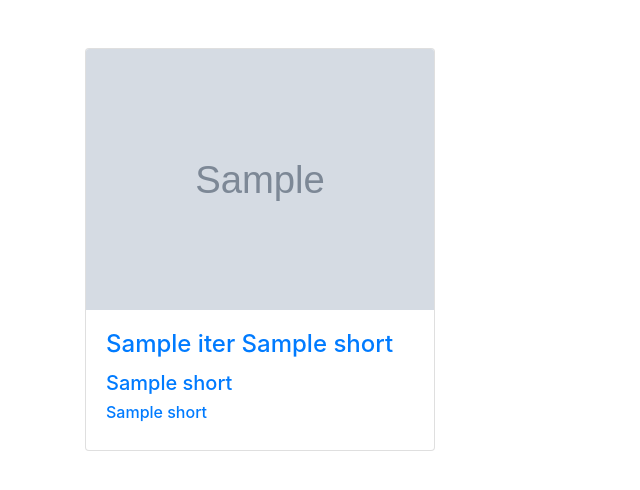
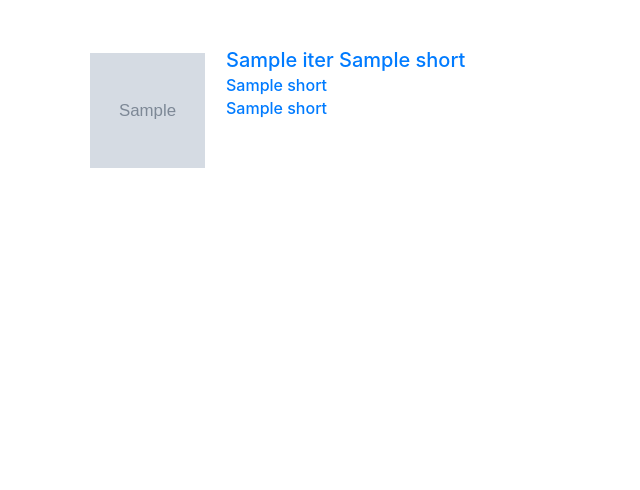
Before and after one commit to Daklyan/Spotython, a Django app: template api_spotify/templates/api_spotify/logged.html in a window 1280 px wide. Shown: the part 123-613 px from the top of the page, without its empty margins (0-640 px from the left). Run offline with Django 3.2, Linux system fonts and the light colour scheme; the template is opened without the code that fills it: most values are stand-ins (such as "Sample title", 1, 10 or a date in 2020); grey boxes marked "Sample" are stand-in pictures; some libraries are stand-ins or nearby versions.

Commit message:
Invert artist and track style display

```diff
--- a/api_spotify/controller/api.py
+++ b/api_spotify/controller/api.py
@@ -6,9 +6,9 @@ import os
 from spotipy import SpotifyOAuth
 
 # Client Id of the application https://developer.spotify.com/dashboard/applications
-os.environ['SPOTIPY_CLIENT_ID'] = 'bc588e09eb5e4b3a8e01068e211953e9'
+os.environ['SPOTIPY_CLIENT_ID'] = 'CLIENT_ID'
 # Client Secret of the application https://developer.spotify.com/dashboard/applications
-os.environ['SPOTIPY_CLIENT_SECRET'] = 'b87f5f087a95447e8f502058096b476d'
+os.environ['SPOTIPY_CLIENT_SECRET'] = 'CLIENT_SECRET'
 # URI to redirect after logged in
 os.environ['SPOTIPY_REDIRECT_URI'] = 'http://localhost:8000/logged'
 # Cache to store user token
--- a/api_spotify/templates/api_spotify/artiste.html
+++ b/api_spotify/templates/api_spotify/artiste.html
@@ -21,11 +21,11 @@
           {% include 'api_spotify/artiste/long.html' %}
       </div>
     </div>
-    <style>
+  {% comment %}  <style>
         #img-artiste {
             padding: 5px;
             width: 125px;
             height: 125px;
         }
-    </style>
+    </style>{% endcomment %}
 {% endblock%}
--- a/api_spotify/templates/api_spotify/index.html
+++ b/api_spotify/templates/api_spotify/index.html
@@ -5,7 +5,7 @@
     <br/>
     <section class="jumbotron text-center">
         <div class="container">
-          <h1 class="jumbotron-heading"><img src="https://cdn.icon-icons.com/icons2/1215/PNG/512/1492532800-21-stats_83217.png" width="40" height="40">Spotython</h1>
+          <h1 class="jumbotron-heading"><img src="https://puu.sh/G8K1C/d8a6d53411.png" width="40" height="40">Spotython</h1>
           <p class="lead text-muted">N'attendez plus le Spotify wrapped annuel et regardez vous même vos top artistes et vos musiques favorites</p>
           <p>
             <a href="{% url 'api_spotify:login' %}" class="btn btn-success">Login</a>
--- a/api_spotify/templates/api_spotify/logged.html
+++ b/api_spotify/templates/api_spotify/logged.html
@@ -21,4 +21,11 @@
           {% include 'api_spotify/long.html' %}
       </div>
     </div>
+    <style>
+        #img-track {
+            padding: 5px;
+            width: 125px;
+            height: 125px;
+        }
+    </style>
 {% endblock%}
--- a/api_spotify/templates/api_spotify/long.html
+++ b/api_spotify/templates/api_spotify/long.html
@@ -1,16 +1,14 @@
 <div>
-    <div class="row row-cols-1 row-cols-md-3">
+    <ul class="list-unstyled">
         {% for i in long %}
-            <div class="col mb-4">
-                <div class="card">
-                  <a href="{{ i.track_url }}"><img src="{{ i.picture_url }}" class="card-img-top" alt="..."></a>
-                  <div class="card-body">
-                      <h4 class="card-title" > <a href="{{ i.track_url }}">{{ i.iter }} {{ i.track_name }}</a></h4>
-                      <h5> <a href="{{ i.artist_url }}">{{ i.artist_name }}</a></h5>
-                      <a href="{{ i.album_url }}"><h6> {{ i.album_name }} </h6></a>
-                  </div>
+            <li class="media">
+                <a href="{{ i.track_url }}"><img id="img-track" src="{{ i.picture_url }}" class="mr-3"></a>
+                <div class="media-body">
+                    <h5 class="mt-0 mb-1" > <a href="{{ i.track_url }}">{{ i.iter }} {{ i.track_name }}</a></h5>
+                    <h6 class="mt-0 mb-1"> <a href="{{ i.artist_url }}">{{ i.artist_name }}</a></h6>
+                    <a href="{{ i.album_url }}"><h6> {{ i.album_name }} </h6></a>
                 </div>
-            </div>
+            </li>
         {% endfor %}
-    </div>
+    </ul>
 </div>
--- a/api_spotify/templates/api_spotify/medium.html
+++ b/api_spotify/templates/api_spotify/medium.html
@@ -1,16 +1,14 @@
 <div>
-    <div class="row row-cols-1 row-cols-md-3">
+    <ul class="list-unstyled">
         {% for i in medium %}
-            <div class="col mb-4">
-                <div class="card">
-                  <a href="{{ i.track_url }}"><img src="{{ i.picture_url }}" class="card-img-top" alt="..."></a>
-                  <div class="card-body">
-                      <h4 class="card-title" > <a href="{{ i.track_url }}">{{ i.iter }} {{ i.track_name }}</a></h4>
-                      <h5> <a href="{{ i.artist_url }}">{{ i.artist_name }}</a></h5>
-                      <a href="{{ i.album_url }}"><h6> {{ i.album_name }} </h6></a>
-                  </div>
+            <li class="media">
+                <a href="{{ i.track_url }}"><img id="img-track" src="{{ i.picture_url }}" class="mr-3"></a>
+                <div class="media-body">
+                    <h5 class="mt-0 mb-1" > <a href="{{ i.track_url }}">{{ i.iter }} {{ i.track_name }}</a></h5>
+                    <h6 class="mt-0 mb-1"> <a href="{{ i.artist_url }}">{{ i.artist_name }}</a></h6>
+                    <a href="{{ i.album_url }}"><h6> {{ i.album_name }} </h6></a>
                 </div>
-            </div>
+            </li>
         {% endfor %}
-    </div>
+    </ul>
 </div>
--- a/api_spotify/templates/api_spotify/short.html
+++ b/api_spotify/templates/api_spotify/short.html
@@ -1,16 +1,14 @@
 <div>
-    <div class="row row-cols-1 row-cols-md-3">
+    <ul class="list-unstyled">
         {% for i in short %}
-            <div class="col mb-4">
-                <div class="card">
-                    <a href="{{ i.track_url }}"><img src="{{ i.picture_url }}" class="card-img-top" alt="..."></a>
-                  <div class="card-body">
-                      <h4 class="card-title" > <a href="{{ i.track_url }}">{{ i.iter }} {{ i.track_name }}</a></h4>
-                      <h5> <a href="{{ i.artist_url }}">{{ i.artist_name }}</a></h5>
-                      <a href="{{ i.album_url }}"><h6> {{ i.album_name }} </h6></a>
-                  </div>
+            <li class="media">
+                <a href="{{ i.track_url }}"><img id="img-track" src="{{ i.picture_url }}" class="mr-3"></a>
+                <div class="media-body">
+                    <h5 class="mt-0 mb-1" > <a href="{{ i.track_url }}">{{ i.iter }} {{ i.track_name }}</a></h5>
+                    <h6 class="mt-0 mb-1"> <a href="{{ i.artist_url }}">{{ i.artist_name }}</a></h6>
+                    <a href="{{ i.album_url }}"><h6> {{ i.album_name }} </h6></a>
                 </div>
-            </div>
+            </li>
         {% endfor %}
-    </div>
+    </ul>
 </div>
```
Also changed, not shown: api_spotify/templates/api_spotify/artiste/long.html (+9 -7 lines), api_spotify/templates/api_spotify/artiste/medium.html (+9 -7 lines), api_spotify/templates/api_spotify/artiste/short.html (+9 -7 lines), api_spotify/views.py (+6 -6 lines), api_spotify/controller/database.py (added), 2 other files.
